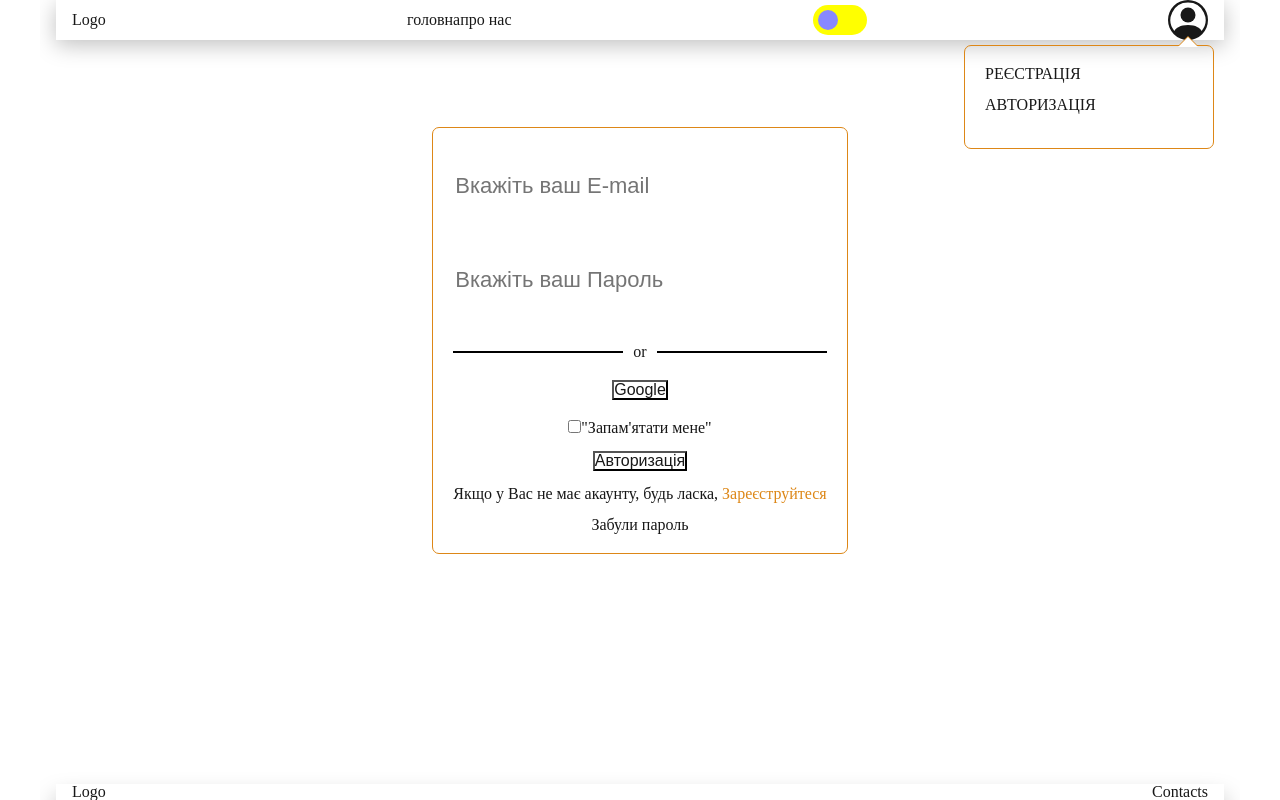
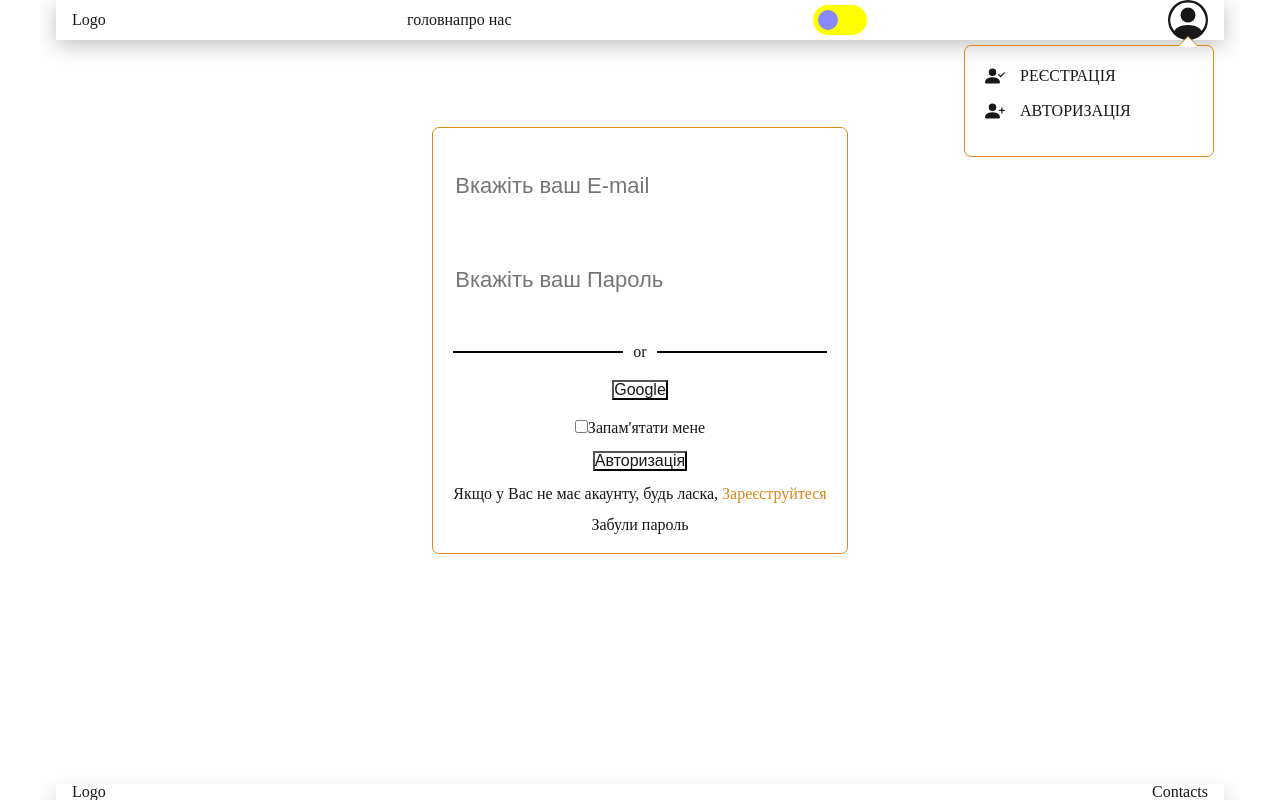
Before and after one commit to SergSvet87/sweet-dreams, a Next.js app: page /auth in a window 1280 px wide. Both pictures are taken after a click on the button 1187 px from the left and 20 px from the top of the page. Built offline with nearby package versions, Linux system fonts and the light colour scheme.

Commit message:
add svg in profile-menu

```diff
--- a/components/form-auth/FormAuth.jsx
+++ b/components/form-auth/FormAuth.jsx
@@ -42,7 +42,7 @@ export default function FormRegistration() {
           <div className={styles.form__memory}>
             <label className={styles.form__memory__label}>
               <input className={styles.form__memory__input} type="checkbox" name="memory" />
-              <span className={styles.form__memory__text}>"Запам'ятати мене"</span>
+              <span className={styles.form__memory__text}>Запам'ятати мене</span>
             </label>
           </div>
 
--- a/components/profile-menu/ProfileMenu.jsx
+++ b/components/profile-menu/ProfileMenu.jsx
@@ -12,7 +12,7 @@ export default function ProfileMenu({ isOpen, profileMenuRef }) {
         {MENU_PROFILE_AUTH.map((item) => (
           <li className={styles.menu__item} key={item.id}>
             <Link href={item.path} onClick={() => isOpen(false)}>
-              {/* {item.icon} */}
+              {item.icon}
               <span>{item.name}</span>
             </Link>
           </li>
--- a/components/profile-menu/profile-menu.module.css
+++ b/components/profile-menu/profile-menu.module.css
@@ -48,9 +48,18 @@
 }
 
 .menu__item a {
+  display: flex;
+  align-items: center;
+  justify-content: flex-start;
   transition: color .3s ease-in-out;
 }
 
 .menu__item a:hover {
   color: #dec6c6;
 }
+
+.menu__item a svg {
+  width: 20px;
+  height: 20px;
+  margin-right: 15px;
+}
--- a/utils/const.js
+++ b/utils/const.js
@@ -48,14 +48,14 @@ export const MENU_PROFILE_AUTH = [
     name: 'реєстрація',
     page: 'registr',
     path: '/registr',
-    icon: BsFillPersonCheckFill,
+    icon: <BsFillPersonCheckFill />,
   },
   {
     id: 2,
     name: 'авторизація',
     page: 'auth',
     path: '/auth',
-    icon: BsFillPersonPlusFill,
+    icon: <BsFillPersonPlusFill />,
   },
 ];
 
```
